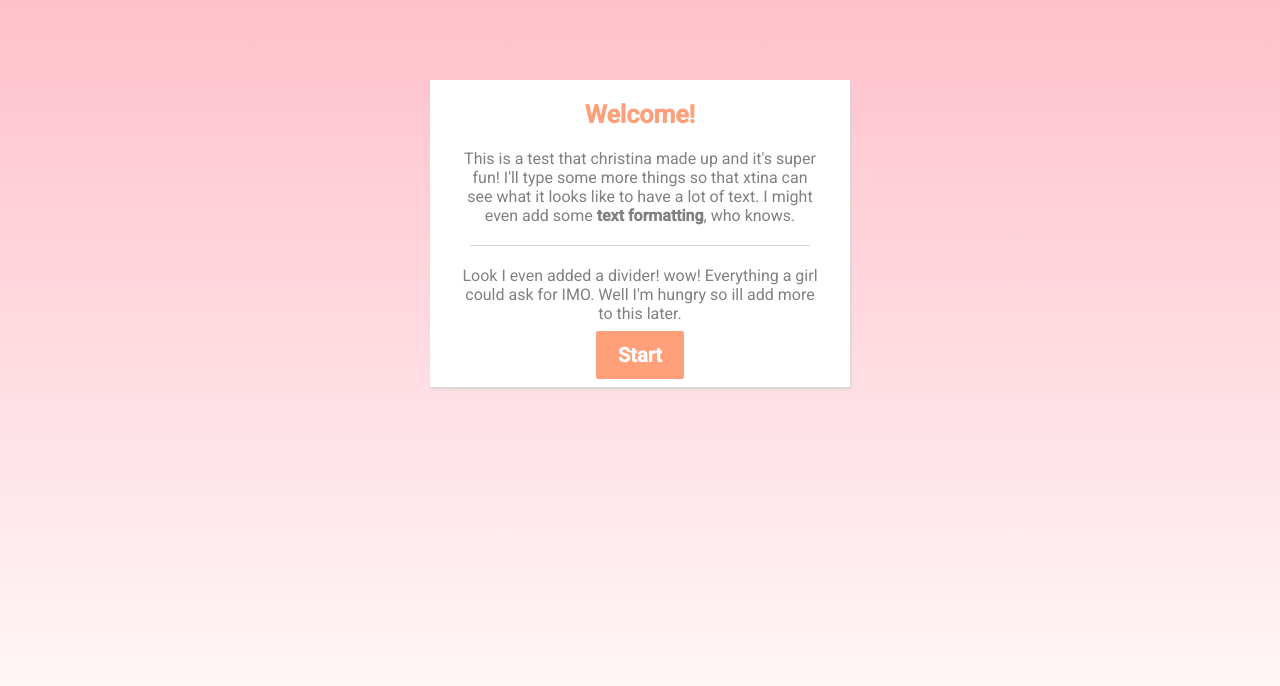
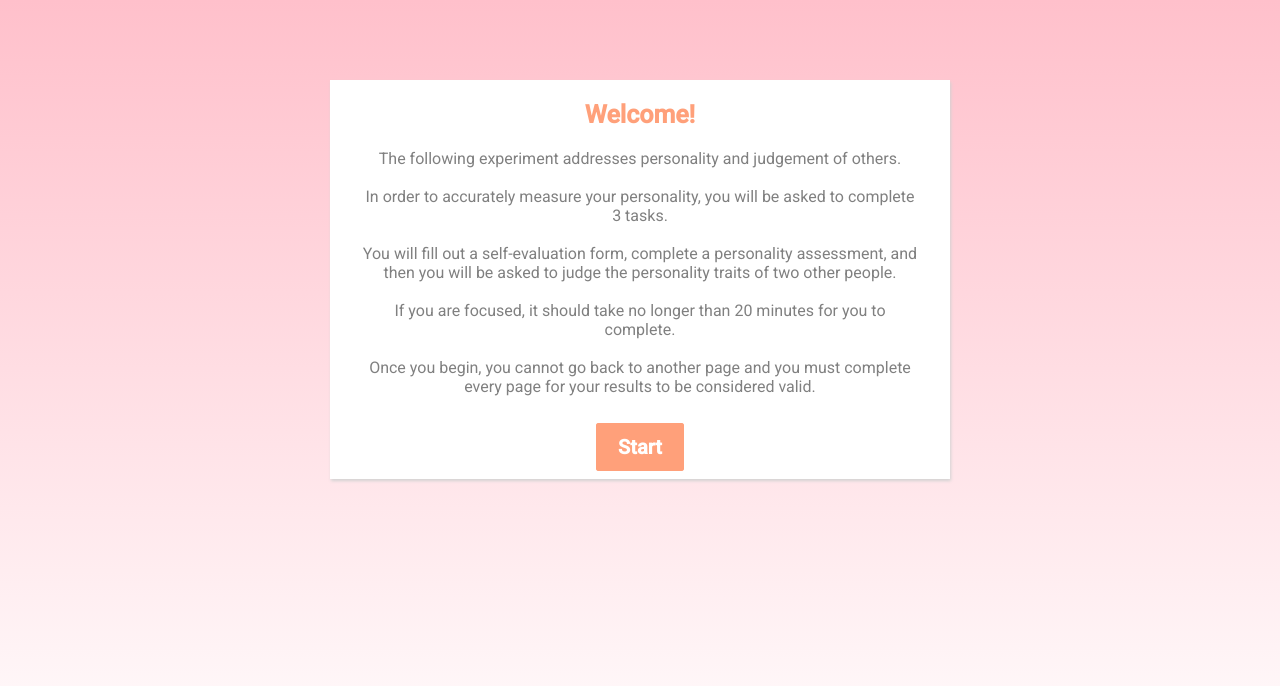
Before and after one commit to Robindiddams/sipjo, a React (Create React App) app: page / in a window 1280 px wide. Shown: the top 686 px of the page. Built offline with nearby package versions, Linux system fonts and the light colour scheme.

Commit message:
fix intro page to be professional😎

```diff
--- a/src/pages/Home/components.js
+++ b/src/pages/Home/components.js
@@ -19,7 +19,7 @@ export const StartButton = styled.a`
 
 
 export const Card = styled.div`
-    max-width: 400px;
+    max-width: 600px;
 	padding: 10px;
 	padding-bottom: 20px;
 	box-shadow: 1px 2px 3px lightgrey;
--- a/src/pages/Home/index.js
+++ b/src/pages/Home/index.js
@@ -5,9 +5,6 @@ import {
 	Title,
 	Text,
 } from './components';
-import {
-	Hr,
-} from '../../components/General';
 
 export default class Home extends Component {
 	render() {
@@ -18,14 +15,11 @@ export default class Home extends Component {
 						Welcome!
 					</Title>
 					<Text>
-						This is a test that christina made up and it's super fun!
-						I'll type some more things so that xtina can see what it looks like to have a lot of text.
-						I might even add some <strong>text formatting</strong>, who knows.
-					</Text>
-					<Hr/>
-					<Text>
-						Look I even added a divider! wow! Everything a girl could ask for IMO.
-						Well I'm hungry so ill add more to this later.
+						The following experiment addresses personality and judgement of others.<br/><br/>
+						In order to accurately measure your personality, you will be asked to complete 3 tasks.<br/><br/>
+						You will fill out a self-evaluation form, complete a personality assessment, and then you will be asked to judge the personality traits of two other people.<br/><br/>
+						If you are focused, it should take no longer than 20 minutes for you to complete.<br/><br/>
+						Once you begin, you cannot go back to another page and you must complete every page for your results to be considered valid.<br/><br/>
 					</Text>
 					<StartButton href='/test'>
 						Start
```
